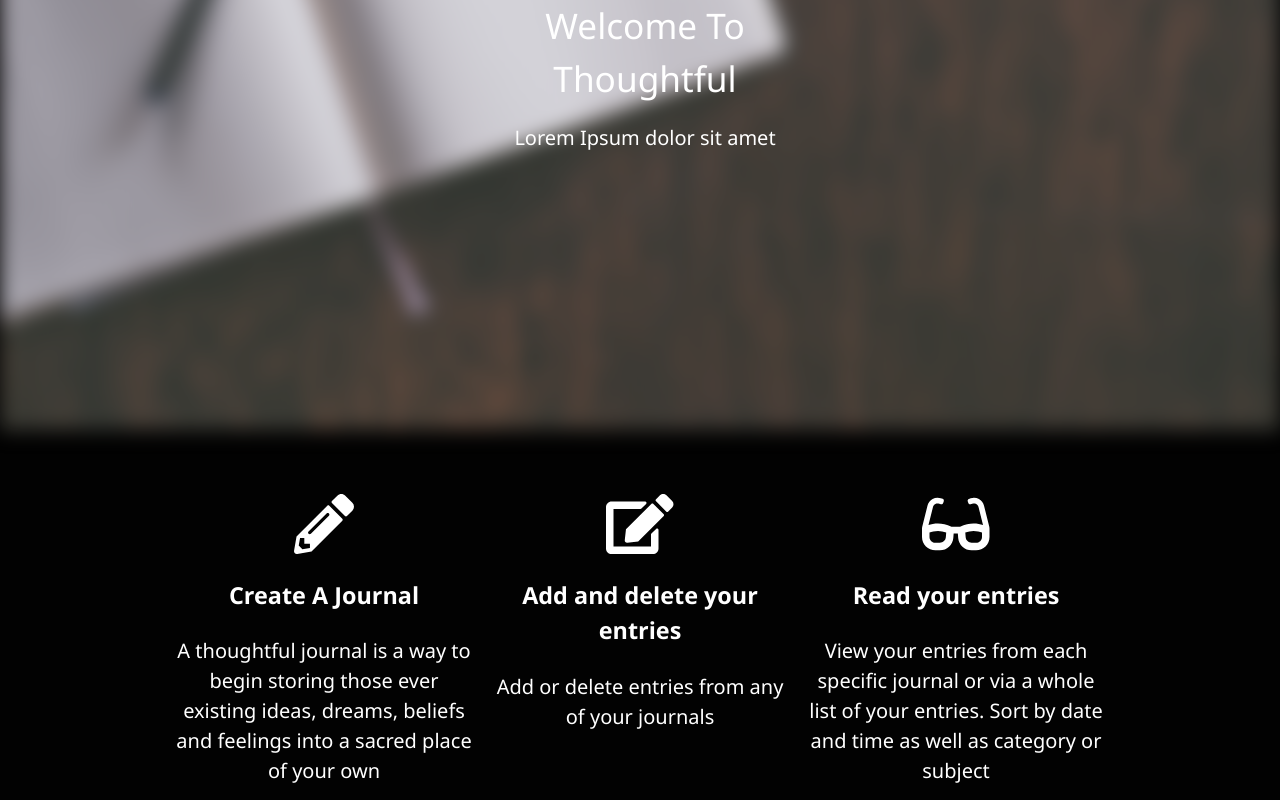
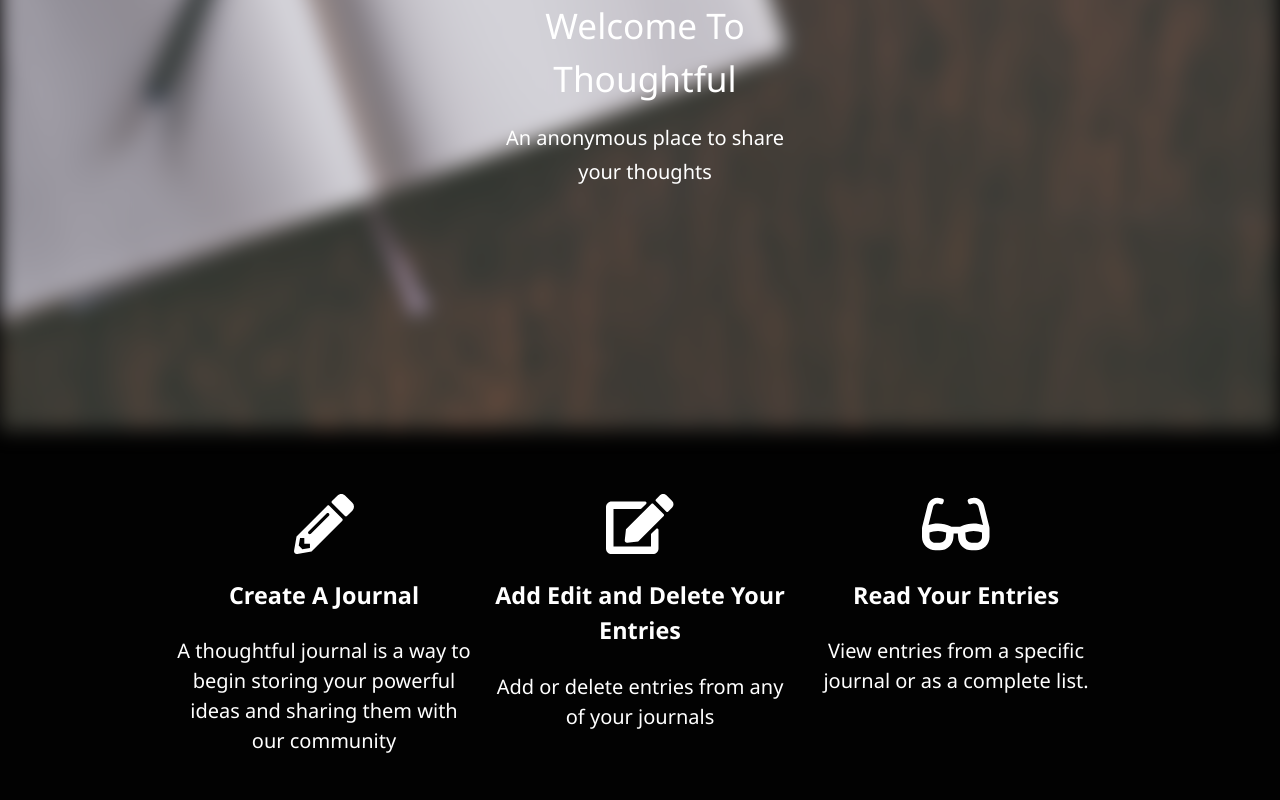
Before and after one commit to traviswhittington88/thoughtful-client, a React (Create React App) app: page / in a window 1280 px wide. Shown: the part 460-1260 px from the top of the page. Built offline with nearby package versions, Linux system fonts and the light colour scheme; no server answers.

Commit message:
altered descriptions and text

```diff
--- a/src/routes/LandingPage/LandingPage.js
+++ b/src/routes/LandingPage/LandingPage.js
@@ -21,7 +21,7 @@ export default class LandingPage extends Component {
                   Welcome To Thoughtful
                 </div>
                 <div className="text">
-                  Lorem Ipsum dolor sit amet
+                  An anonymous place to share your thoughts
                 </div>
               </div>
             </header>
@@ -30,17 +30,17 @@ export default class LandingPage extends Component {
                 <div>
                   <FontAwesomeIcon icon={faPencilAlt} size="3x" />
                   <h3>Create A Journal</h3>
-                  <p>A thoughtful journal is a way to begin storing those ever existing ideas, dreams, beliefs and feelings into a sacred place of your own</p>
+                  <p>A thoughtful journal is a way to begin storing your powerful ideas and sharing them with our community</p>
                 </div>
                 <div>
                   <FontAwesomeIcon icon={faEdit} size="3x" />
-                  <h3>Add and delete your entries</h3>
+                  <h3>Add Edit and Delete Your Entries</h3>
                   <p>Add or delete entries from any of your journals</p>
                 </div>
                 <div>
                   <FontAwesomeIcon icon={faGlasses} size="3x" />
-                  <h3>Read your entries</h3>
-                  <p>View your entries from each specific journal or via a whole list of your entries. Sort by date and time as well as category or subject</p>
+                  <h3>Read Your Entries</h3>
+                  <p>View entries from a specific journal or as a complete list.</p>
                 </div>
               </div>
             </section>
```
